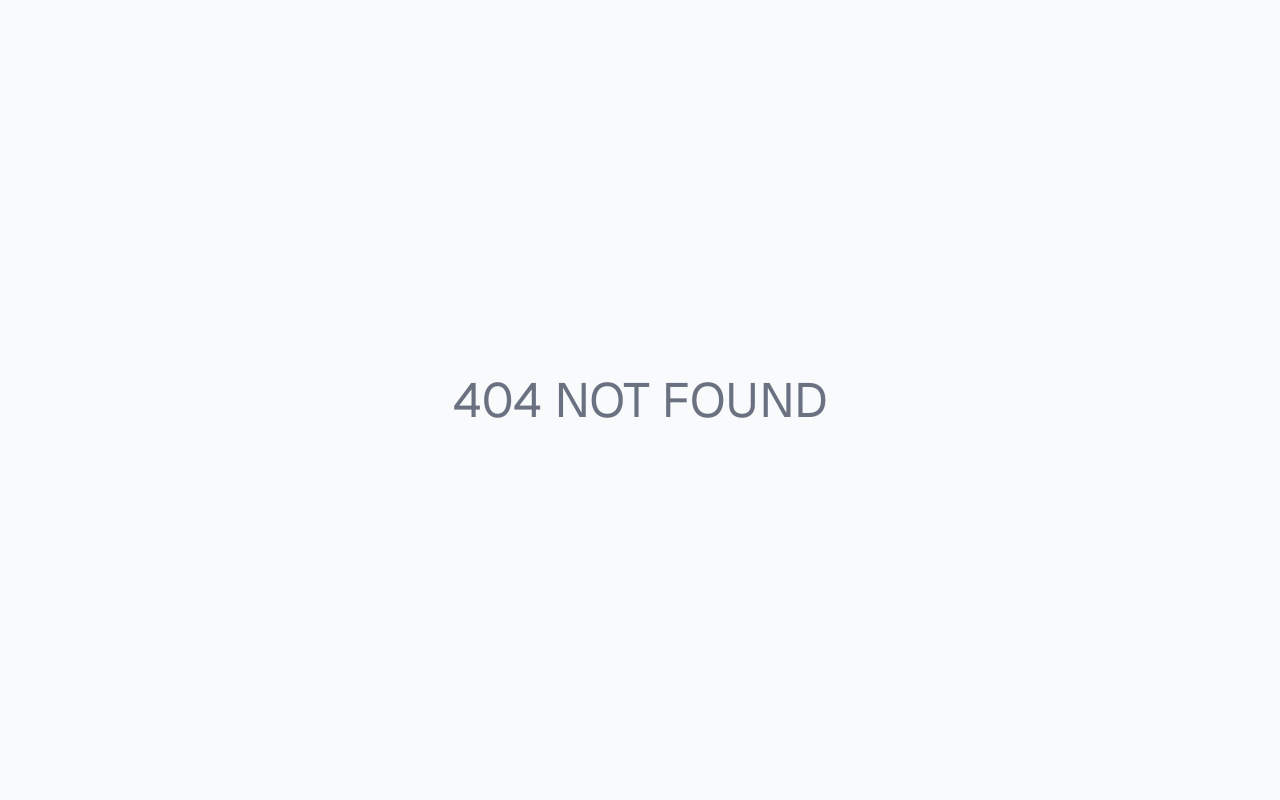
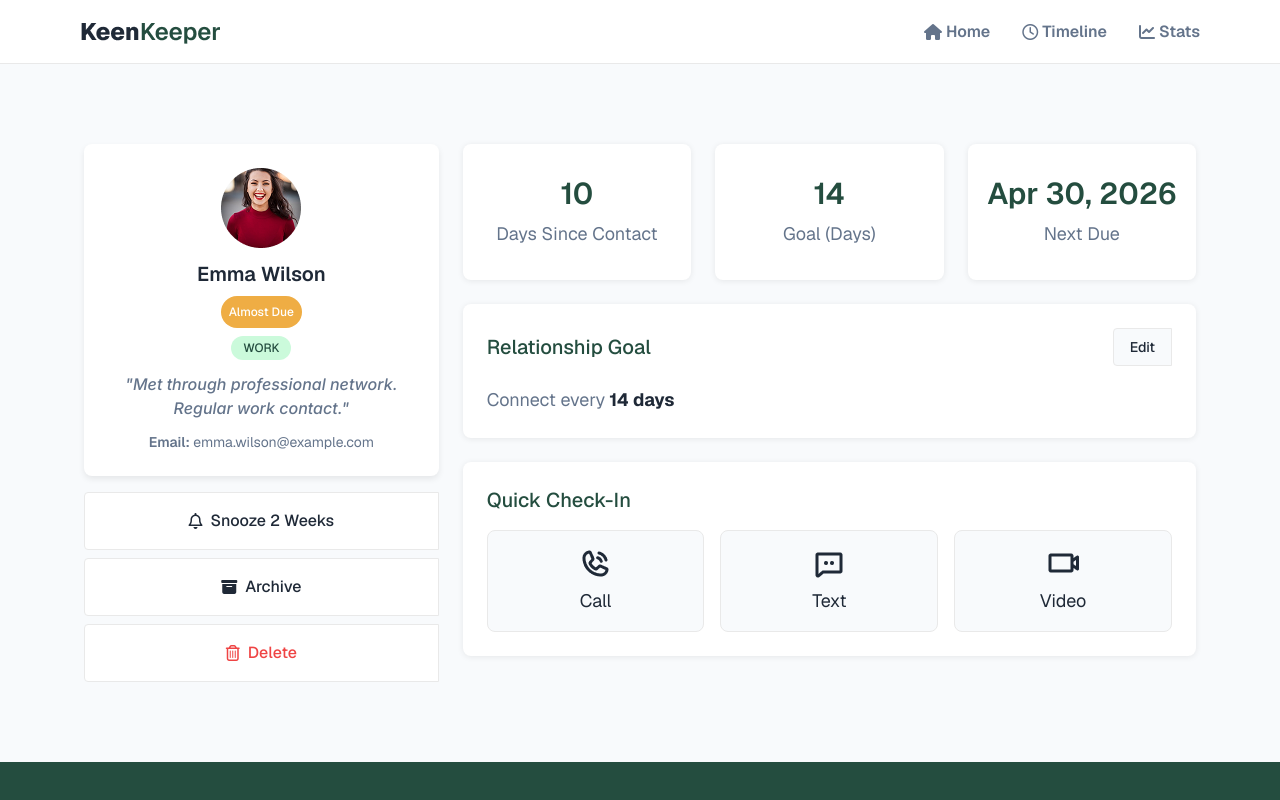
Before and after one commit to muntasirSayem/keen-keeper, a React (Vite) app: page /friend-details/1 in a window 1280 px wide. Before the commit this address had no page. Shown: the top 800 px of the page. Built offline with nearby package versions, Linux system fonts and the light colour scheme.

Commit message:
added friendDetails and Loading spinner

```diff
--- a/public/friends.json
+++ b/public/friends.json
@@ -11,7 +11,7 @@
     ],
     "bio": "Met through professional network. Regular work contact.",
     "goal": 14,
-    "next_due_date": "April 30, 2026"
+    "next_due_date": "Apr 30, 2026"
   },
   {
     "id": 2,
@@ -25,7 +25,7 @@
     ],
     "bio": "Family member, close relationship.",
     "goal": 28,
-    "next_due_date": "March 25, 2026"
+    "next_due_date": "Mar 25, 2026"
   },
   {
     "id": 3,
@@ -39,7 +39,7 @@
     ],
     "bio": "Colleague from office projects.",
     "goal": 12,
-    "next_due_date": "April 05, 2026"
+    "next_due_date": "Apr 05, 2026"
   },
   {
     "id": 4,
@@ -54,7 +54,7 @@
     ],
     "bio": "Met during travel and hobby activities.",
     "goal": 21,
-    "next_due_date": "March 10, 2026"
+    "next_due_date": "Mar 10, 2026"
   },
   {
     "id": 5,
@@ -68,7 +68,7 @@
     ],
     "bio": "Professional contact from work environment.",
     "goal": 15,
-    "next_due_date": "April 01, 2026"
+    "next_due_date": "Apr 01, 2026"
   },
   {
     "id": 6,
@@ -111,7 +111,7 @@
     ],
     "bio": "Friend from hobby groups and travel experiences.",
     "goal": 20,
-    "next_due_date": "April 30, 2026"
+    "next_due_date": "Apr 30, 2026"
   },
   {
     "id": 9,
@@ -125,7 +125,7 @@
     ],
     "bio": "Work-related communication partner.",
     "goal": 14,
-    "next_due_date": "April 30, 2026"
+    "next_due_date": "Apr 30, 2026"
   },
   {
     "id": 10,
@@ -139,7 +139,7 @@
     ],
     "bio": "Close family relationship maintained over time.",
     "goal": 30,
-    "next_due_date": "March 15, 2026"
+    "next_due_date": "Mar 15, 2026"
   },
   {
     "id": 11,
@@ -153,7 +153,7 @@
     ],
     "bio": "Professional colleague from long-term projects.",
     "goal": 13,
-    "next_due_date": "April 08, 2026"
+    "next_due_date": "Apr 08, 2026"
   },
   {
     "id": 12,
--- /dev/null
+++ b/src/components/shared/Loading/Loading.jsx
@@ -0,0 +1,9 @@
+function Loading() {
+  return (
+    <div className="min-h-screen flex items-center justify-center">
+      <span className="loading loading-spinner text-[#244D3F] w-20"></span>
+    </div>
+  );
+}
+
+export default Loading;
--- a/src/layout/MainLayout.jsx
+++ b/src/layout/MainLayout.jsx
@@ -1,16 +1,21 @@
-import React from 'react'
-import NavBar from '../components/shared/Navbar/NavBar'
-import { Outlet } from 'react-router'
-import Footer from '../components/shared/Footer/Footer'
+import NavBar from "../components/shared/Navbar/NavBar";
+import { Outlet, useNavigation } from "react-router";
+import Footer from "../components/shared/Footer/Footer";
+import Loading from "../components/shared/Loading/Loading";
 
 function MainLayout() {
+  const navigation = useNavigation();
+
+  const isNavigating = Boolean(navigation.location);
+
   return (
     <>
-    <NavBar/>
-    <Outlet/>
-    <Footer/>
+      <NavBar />
+      {isNavigating && <Loading />}
+      <Outlet />
+      <Footer />
     </>
-  )
+  );
 }
 
-export default MainLayout
+export default MainLayout;
--- a/src/pages/friendDetails/FriendDetails.jsx
+++ b/src/pages/friendDetails/FriendDetails.jsx
@@ -1,8 +1,156 @@
+import { useLoaderData, useParams } from "react-router";
 
 function FriendDetails() {
+  const { friendId } = useParams();
+
+  const friends = useLoaderData();
+  const expectedFriend = friends.find(
+    (friend) => friend.id === Number(friendId),
+  );
+  const {
+    id,
+    name,
+    picture,
+    email,
+    days_since_contact: daysSinceContact,
+    status,
+    tags,
+    bio,
+    goal,
+    next_due_date: nextDueDate,
+  } = expectedFriend;
+
   return (
-    <div>FriendDetails</div>
-  )
+    <div key={id} className="w-278 grid grid-cols-3 gap-6 mx-auto my-20">
+      {/* LEFT COLUMN */}
+      <div className="flex flex-col gap-4">
+        {/* Profile Card */}
+        <div className="bg-white rounded-lg p-6 flex flex-col items-center text-center gap-3 shadow-[0_3px_6px_0_rgba(0,0,0,0.08)]">
+          <img src={picture} className="w-20 h-20" alt={name} />
+
+          <div className="flex flex-col items-center gap-2">
+            <h5 className="text-[#1F2937] font-semibold text-xl">{name}</h5>
+
+            <button
+              className={`text-xs font-medium p-2 rounded-full text-white ${
+                status === "Overdue"
+                  ? "bg-[#EF4444]"
+                  : status === "On-Track"
+                    ? "bg-[#244D3F]"
+                    : "bg-[#EFAD44]"
+              }`}
+            >
+              {status}
+            </button>
+
+            <div className="flex justify-center flex-wrap gap-2">
+              {tags.map((tag, i) => (
+                <button
+                  key={i}
+                  className="text-xs font-medium px-3 py-1 rounded-full bg-[#CBFADB] text-[#244D3F]"
+                >
+                  {tag.toUpperCase()}
+                </button>
+              ))}
+            </div>
+          </div>
+
+          <p id="bio" className="text-[#64748B] text-[1rem] italic font-medium">
+            "{bio}"
+          </p>
+
+          <p className="text-[#64748B] text-sm">
+            <span className="font-semibold">Email:</span> {email}
+          </p>
+        </div>
+
+        {/* Action Buttons */}
+        <div className="flex flex-col gap-2">
+          <button className="bg-white rounded-l p-4 flex items-center justify-center gap-2 text-[#1F2937] text-[1rem] font-medium transition hover:brightness-95 border border-[#E9E9E9] cursor-pointer">
+            <i className="fa-regular fa-bell"></i> Snooze 2 Weeks
+          </button>
+
+          <button className="bg-white rounded-l p-4 flex items-center justify-center gap-2 text-[#1F2937] text-[1rem] font-medium transition hover:brightness-95 border border-[#E9E9E9] cursor-pointer">
+            <i className="fa-solid fa-box-archive"></i> Archive
+          </button>
+
+          <button className="bg-white rounded-l p-4 flex items-center justify-center gap-2 text-[#EF4444] text-[1rem] font-medium transition hover:brightness-95 border border-[#E9E9E9] cursor-pointer">
+            <i className="fa-regular fa-trash-can"></i> Delete
+          </button>
+        </div>
+      </div>
+
+      {/* RIGHT COLUMN */}
+      <div className="col-span-2 flex flex-col gap-6">
+        {/* Stats */}
+        <div className="grid grid-cols-3 gap-6">
+          <div className="bg-white rounded-lg px-4 py-8 flex flex-col items-center justify-center gap-2 text-center shadow-[0_1px_6px_0_rgba(0,0,0,0.08)]">
+            <p className="text-[#244D3F] text-3xl font-semibold">
+              {daysSinceContact}
+            </p>
+            <p className="text-[#64748B] text-lg">Days Since Contact</p>
+          </div>
+
+          <div className="bg-white rounded-lg px-4 py-8 flex flex-col items-center justify-center gap-2 text-center shadow-[0_1px_6px_0_rgba(0,0,0,0.08)]">
+            <p className="text-[#244D3F] text-3xl font-semibold">{goal}</p>
+            <p className="text-[#64748B] text-lg">Goal (Days)</p>
+          </div>
+
+          <div className="bg-white rounded-lg px-4 py-8 flex flex-col items-center justify-center gap-2 text-center shadow-[0_1px_6px_0_rgba(0,0,0,0.08)]">
+            <p className="text-[#244D3F] text-3xl font-semibold">
+              {nextDueDate}
+            </p>
+            <p className="text-[#64748B] text-lg">Next Due</p>
+          </div>
+        </div>
+
+        {/* Relationship Goal */}
+        <div className="bg-white rounded-lg p-6 flex flex-col justify-center gap-5 shadow-[0_1px_6px_0_rgba(0,0,0,0.08)]">
+          <div className="flex items-center justify-between">
+            <h4 className="text-[#244D3F] font-medium text-xl">
+              Relationship Goal
+            </h4>
+
+            <button className="border border-[#E9E9E9] text-[#1F2937] text-sm font-medium px-4 py-2 rounded-l bg-[#F8FAFC] hover:brightness-95 transition cursor-pointer">
+              Edit
+            </button>
+          </div>
+
+          <p className="text-[#64748B] text-lg">
+            Connect every
+            <span className="font-bold text-[#1F2937]">
+              <span> {goal}</span> days
+            </span>
+          </p>
+        </div>
+
+        {/* Quick Check-In */}
+        <div className="bg-white rounded-lg p-6 flex flex-col gap-4 shadow-[0_1px_6px_0_rgba(0,0,0,0.08)]">
+          <h4 className="text-[#244D3F] font-medium text-xl">Quick Check-In</h4>
+
+          <div className="grid grid-cols-3 gap-4">
+            {/* Call */}
+            <button className="bg-[#F8FAFC] rounded-lg border border-[#E9E9E9] py-4 flex flex-col items-center justify-center gap-2 hover:brightness-95 transition cursor-pointer">
+              <img src="/Images/icon/call.png" alt="Call" />
+              <span className="text-[#1F2937] text-lg">Call</span>
+            </button>
+
+            {/* Text */}
+            <button className="bg-[#F8FAFC] rounded-lg border border-[#E9E9E9] py-4 flex flex-col items-center justify-center gap-2 hover:brightness-95 transition cursor-pointer">
+              <img src="/Images/icon/text.png" alt="Text" />
+              <span className="text-[#1F2937] text-lg">Text</span>
+            </button>
+
+            {/* Video */}
+            <button className="bg-[#F8FAFC] rounded-lg border border-[#E9E9E9] py-4 flex flex-col items-center justify-center gap-2 hover:brightness-95 transition cursor-pointer">
+              <img src="/Images/icon/video.png" alt="Video" />
+              <span className="text-[#1F2937] text-lg">Video</span>
+            </button>
+          </div>
+        </div>
+      </div>
+    </div>
+  );
 }
 
-export default FriendDetails
+export default FriendDetails;
--- a/src/pages/homepage/AllFriends.jsx
+++ b/src/pages/homepage/AllFriends.jsx
@@ -1,30 +1,30 @@
-import { use } from "react";
+import { Link } from "react-router";
 
-
-function AllFriends({friendsPromise}) {
-  const friends = use(friendsPromise);
-  console.log(friends);
-
+function AllFriends({ friends }) {
   return (
-    <div class="max-w-278 mx-auto">
-      <h3 class="text-2xl text-[#1F2937] font-semibold mb-4">Your Friends</h3>
-      <div class="grid grid-cols-4 gap-6">
+    <>
+      <div className="max-w-278 mx-auto">
+        <h3 className="text-2xl text-[#1F2937] font-semibold mb-4">
+          Your Friends
+        </h3>
+        <div className="grid grid-cols-4 gap-6">
           {friends.map((friend) => {
             return (
-            <div
+              <Link
+                to={`/friend-details/${friend.id}`}
                 key={friend.id}
-              class="bg-white rounded-lg shadow-[0_3px_6px_0_rgba(0,0,0,0.08)] p-6 flex flex-col items-center text-center gap-3 cursor-pointer hover:brightness-95"
+                className="bg-white rounded-lg shadow-[0_3px_6px_0_rgba(0,0,0,0.08)] p-6 flex flex-col items-center text-center gap-3 cursor-pointer hover:brightness-95"
               >
                 <img
                   src={friend.picture}
                   alt={friend.name}
-                class="w-20 h-20 rounded-full"
+                  className="w-20 h-20 rounded-full"
                 />
-              <div class="flex flex-col items-center text-center gap-2">
-                <h5 class="text-[#1F2937] font-semibold text-xl">
+                <div className="flex flex-col items-center text-center gap-2">
+                  <h5 className="text-[#1F2937] font-semibold text-xl">
                     {friend.name}
                   </h5>
-                <p class="text-[#64748B] text-xs">
+                  <p className="text-[#64748B] text-xs">
                     <span>{friend.days_since_contact}</span>d ago
                   </p>
                   <div className="flex justify-center flex-wrap gap-2">
@@ -49,11 +49,12 @@ function AllFriends({friendsPromise}) {
                     {friend.status}
                   </button>
                 </div>
-            </div>
+              </Link>
             );
           })}
         </div>
       </div>
+    </>
   );
 }
 
--- a/src/pages/homepage/HomePage.jsx
+++ b/src/pages/homepage/HomePage.jsx
@@ -1,20 +1,22 @@
 import AllFriends from "./AllFriends";
 import Banner from "./Banner";
 import Summary from "./Summary";
+import { useLoaderData } from "react-router";
 
-const friendsPromise = fetch("/friends.json").then((res) => res.json());
 
 function HomePage() {
+  const friends = useLoaderData();
+
   return (
     <div className="py-20 space-y-10">
       {/* BANNER */}
       <Banner />
 
       {/* SUMMARY */}
-      <Summary friendsPromise={friendsPromise} />
+      <Summary friends={friends} />
 
       {/* FRIENDS */}
-      <AllFriends friendsPromise={friendsPromise} />
+      <AllFriends friends={friends} />
     </div>
   );
 }
--- a/src/pages/homepage/Summary.jsx
+++ b/src/pages/homepage/Summary.jsx
@@ -1,7 +1,5 @@
-import { use } from "react";
 
-function Summary({ friendsPromise }) {
-  const friends = use(friendsPromise);
+function Summary({ friends}) {
 
   const totalFriends = friends.length;
 
--- a/src/routes/routes.jsx
+++ b/src/routes/routes.jsx
@@ -10,10 +10,18 @@ export const router = createBrowserRouter([
     path: "/",
     element: <MainLayout />,
     children: [
-      { index: true, element: <HomePage /> },
       {
-        path: "friend-details",
+        index: true,
+        element: <HomePage />,
+        loader: async () => {
+          const res = await fetch("/friends.json");
+          return res.json();
+        },
+      },
+      {
+        path: "/friend-details/:friendId",
         element: <FriendDetails />,
+        loader: () => fetch("/friends.json"),
       },
       {
         path: "timeline",
```
Lines whose indentation alone changed are shown as unchanged.
